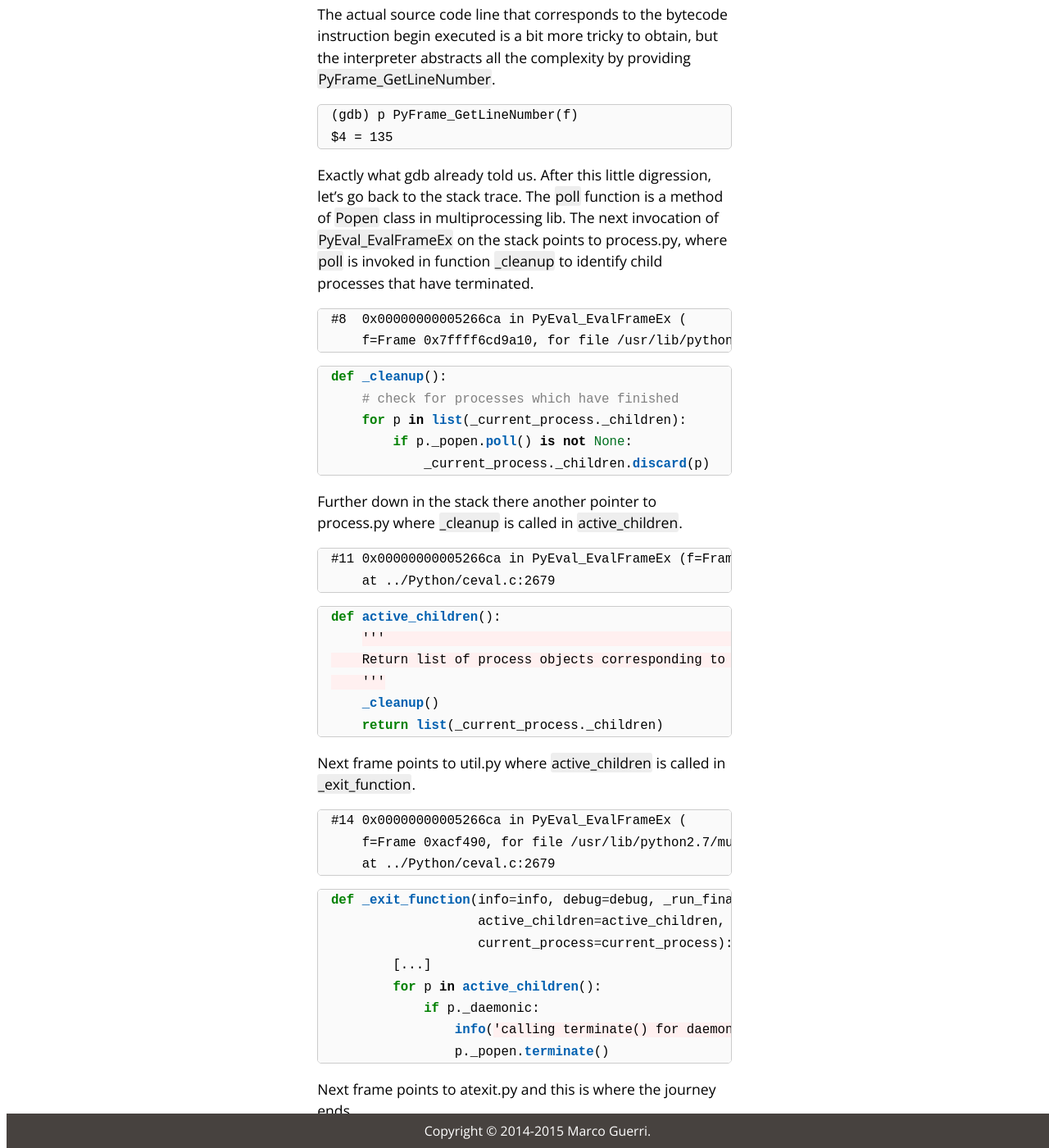
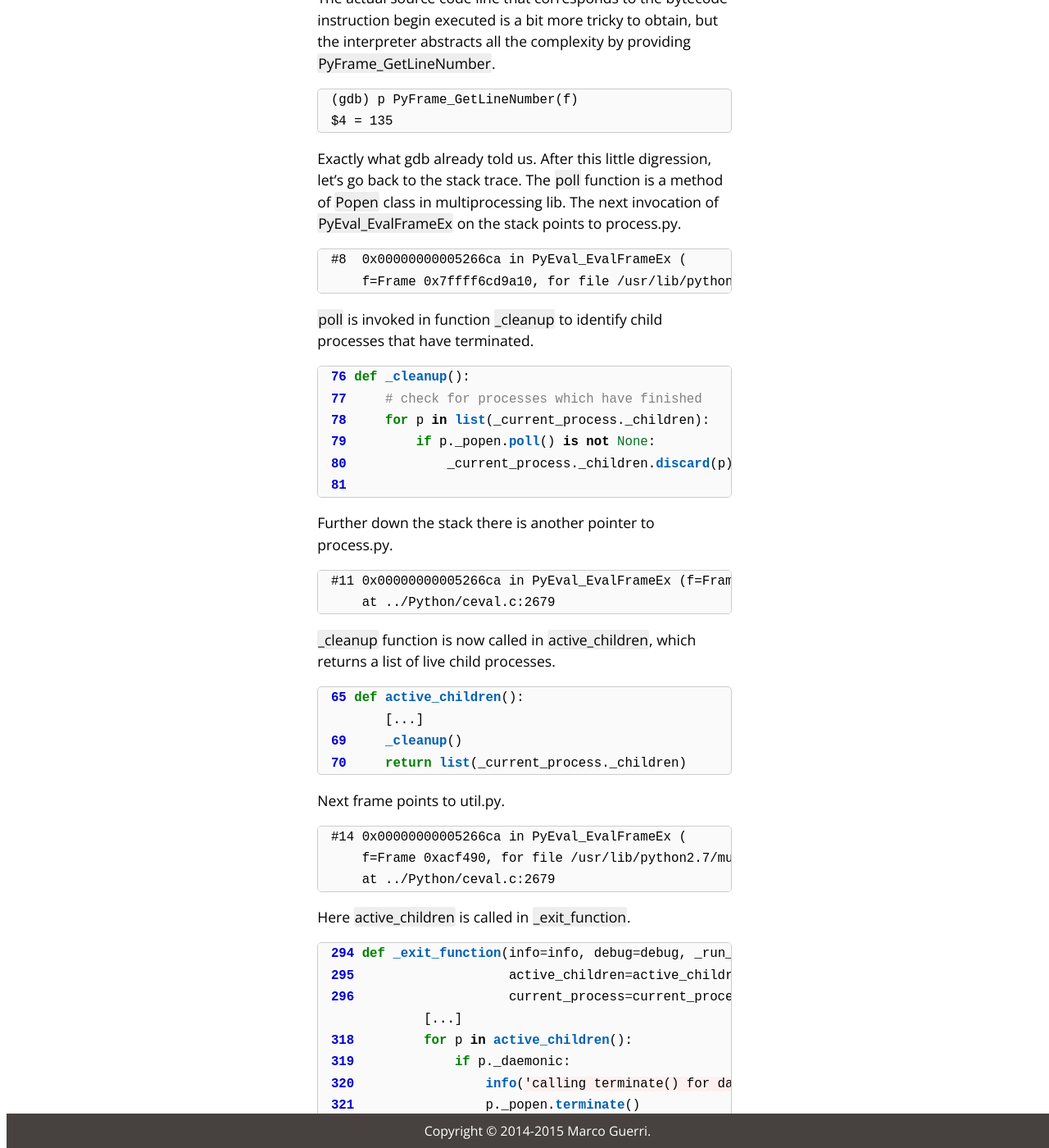
Before and after one commit to marcoguerri/marcoguerri.github.io, a Jekyll site: the page built from _posts/2016-07-23-python-multiprocessing-internals.markdown, in a window 1280 px wide and 1400 px high, scrolled down 5055 px. Shown: the whole window at 82% size. Built offline with Jekyll 4.4.1, drawn with Linux system fonts in a browser that asks for light colours; some of the changed text lies outside the part shown.

Commit message:
Review of multiprocessing.Process post

````diff
--- a/_posts/2016-07-23-python-multiprocessing-internals.markdown
+++ b/_posts/2016-07-23-python-multiprocessing-internals.markdown
@@ -72,16 +72,16 @@ exit_group(0)                           = ?
 
 After printing its message on standard output, it starts a series of non-blocking
 wait on the child setting *WNOHANG* flag, which causes the syscall to return immediately
-if the child hasn't exited yet (by default *wait4* behaves as *waitpid*, i.e. returns
-only if the waited process has exited). A SIGCHLD is then sent by the child, but
+if the child hasn't terminated yet. As a side note, by default *wait4* behaves as *waitpid*, i.e. returns
+only if the waited process has terminated. A SIGCHLD is then sent by the child, but
 given that the default policy for this signal is "ignore", there is no side effect
-on the parent (no *EINTR* nor *SA_RESTART*).  wait4 returns the pid of
+on the parent, that is the system call is not interrupted with *EINTR* nor
+restarted via *SA_RESTART*.  wait4 returns the pid of
 the process which was being waited. It is interesting now to see how this behavior
-is triggered in the multiprocessing library, since it is not immediately obvious
-(shouldn't the interpreter just return after the final statement?).
-Normally Python code is debugged with pdb, but here it does not really prove useful.
-I had this crazy idea to trace the interpreter with gdb and I was positively surprised
-to see how easy it was.
+is triggered in the multiprocessing library, since it is not immediately obvious:
+shouldn't the interpreter just return after the final statement?.
+Normally Python code is debugged with pdb, but here it does not really prove useful
+and to go as deep as possible, gdb is the best tool for the trade.
 
 
 Tracing with gdb
@@ -150,9 +151,8 @@ all the Python machine level instructions. This function is called with a *PyFra
 that represents the execution frame in which an instruction is being run. The *PyFrameObject*
 is created upon invoking a function and all the instructions in that function are
 executed in that context. A *PyFrameObject* contains all the information needed to
-link Python machine level instructions to the high level source code. gdb is very
-smart and extract this information automatically pointing us to the source file
-and the line number:
+link Python machine level instructions to the high level source code. gdb extracts
+this information automatically pointing us to the source file and the line number:
 
 ```text
 f=Frame 0xa3f610, for file /usr/lib/python2.7/multiprocessing/forking.py, line 135,
@@ -181,14 +182,12 @@ The inspection of these values leads to the following results:
 $3 = 131
 ```
 
-that definitely matches the actual Python source code from forking.py.
-
 ```python
-131         def poll(self, flag=os.WNOHANG):
-132             if self.returncode is None:
-133                 while True:
-134                     try:
-135                         pid, sts = os.waitpid(self.pid, flag)
+131 def poll(self, flag=os.WNOHANG):
+132     if self.returncode is None:
+133         while True:
+134             try:
+135                 pid, sts = os.waitpid(self.pid, flag)
 ```
 
 The actual source code line that corresponds to the bytecode instruction begin
@@ -203,59 +202,65 @@ $4 = 135
 Exactly what gdb already told us.
 After this little digression, let's go back to the stack trace. The *poll* function
 is a method of *Popen* class in multiprocessing lib. The next invocation of
-*PyEval_EvalFrameEx* on the stack points to process.py, where *poll* is invoked in
-function *_cleanup* to identify child processes that have terminated.
+*PyEval_EvalFrameEx* on the stack points to process.py.
+
 
 ```text
 #8  0x00000000005266ca in PyEval_EvalFrameEx (
     f=Frame 0x7ffff6cd9a10, for file /usr/lib/python2.7/multiprocessing/process.py, line 79, in _cleanup (p=<Process(_daemonic=False, _target=<function at remote 0x7ffff6ee2648>, _args=(), _tempdir=None, _name='Process-1', _authkey=<AuthenticationString at remote 0x7ffff7e57880>, _parent_pid=19038, _kwargs={}, _identity=(1,), _popen=<Popen(returncode=None, pid=19042) at remote 0x7ffff6a263e0>) at remote 0x7ffff6ca4610>), throwflag=0) at ../Python/ceval.c:2679
 ```
+*poll* is invoked in function *_cleanup* to identify child processes that have terminated.
 
 ```python
-def _cleanup():
-    # check for processes which have finished
-    for p in list(_current_process._children):
-        if p._popen.poll() is not None:
-            _current_process._children.discard(p)
+76 def _cleanup():
+77     # check for processes which have finished
+78     for p in list(_current_process._children):
+79         if p._popen.poll() is not None:
+80             _current_process._children.discard(p)
+81
 ```
 
-Further down in the stack there another pointer to process.py where *_cleanup*
-is called in *active_children*.
+Further down the stack there is another pointer to process.py.
 
 ```text
 #11 0x00000000005266ca in PyEval_EvalFrameEx (f=Frame 0x7ffff6cfcba0, for file /usr/lib/python2.7/multiprocessing/process.py, line 69, in active_children (), throwflag=0)
     at ../Python/ceval.c:2679
 ```
+*_cleanup* function is now called in *active_children*, which returns a list
+of live child processes.
 
 ```python
-def active_children():
-    '''
-    Return list of process objects corresponding to live child processes
-    '''
-    _cleanup()
-    return list(_current_process._children)
+65 def active_children():
+       [...]
+69     _cleanup()
+70     return list(_current_process._children)
 ```
 
-Next frame points to util.py where  *active_children* is called in *\_exit_function*.
+Next frame points to util.py.
 
 ```text
 #14 0x00000000005266ca in PyEval_EvalFrameEx (
     f=Frame 0xacf490, for file /usr/lib/python2.7/multiprocessing/util.py, line 318, in _exit_function (info=<function at remote 0x7ffff6ce3648>, debug=<function at remote 0x7ffff6ce35a0>, _run_finalizers=<function at remote 0x7ffff6c9f840>, active_children=<function at remote 0x7ffff6ee2990>, current_process=<function at remote 0x7ffff6ee28e8>), throwflag=0)
     at ../Python/ceval.c:2679
 ```
+Here  *active_children* is called in *\_exit_function*.
 
 ```python
-def _exit_function(info=info, debug=debug, _run_finalizers=_run_finalizers,
-                   active_children=active_children,
-                   current_process=current_process):
-        [...]
-        for p in active_children():
-            if p._daemonic:
-                info('calling terminate() for daemon %s', p.name)
-                p._popen.terminate()
+294 def _exit_function(info=info, debug=debug, _run_finalizers=_run_finalizers,
+295                    active_children=active_children,
+296                    current_process=current_process):
+            [...]
+318         for p in active_children():
+319             if p._daemonic:
+320                 info('calling terminate() for daemon %s', p.name)
+321                 p._popen.terminate()
+322
+323         for p in active_children():
+324             info('calling join() for process %s', p.name)
+325             p.join()
 ```
 
-Next frame points to atexit.py and this is where the journey ends.
+Next and last frame of interest points to atexit.py.
 
 ```text
 #19 0x0000000000526982 in PyEval_EvalFrameEx (
@@ -263,23 +268,15 @@ Next frame points to atexit.py and this is where the journey ends.
     at ../Python/ceval.c:2718
 ```
 
-What is atexit.py? From Python documentation:
-
-```text
-The atexit module defines a single function to register cleanup functions.
-Functions thus registered are automatically executed upon normal interpreter
-termination. atexit runs these functions in the reverse order in which they
-were registered; if you register A, B, and C, at interpreter termination time
-they will be run in the order C, B, A.
-```
-
-In util.py at line 330, the module registers *\_exit_function* as an atexit callback:
+atexit.py is a mechanism that allows to register cleanup functions that are
+executed upon normal interpreter termination. In util.py at line 330, the module
+registers *\_exit_function* as an atexit callback:
 
 
 ```python
-atexit.register(_exit_function)
+330 atexit.register(_exit_function)
 ```
 
 With this mechanism, the multiprocessing library ensures that the interpreter does
-not return before having waited all the children, therefore not leaving orphaned
+not terminate before having waited all the children, therefore not leaving orphaned
 processes running on the system.
````
Also changed, not shown: other parts of _posts/2016-07-23-python-multiprocessing-internals.markdown (+20 -18 lines).
